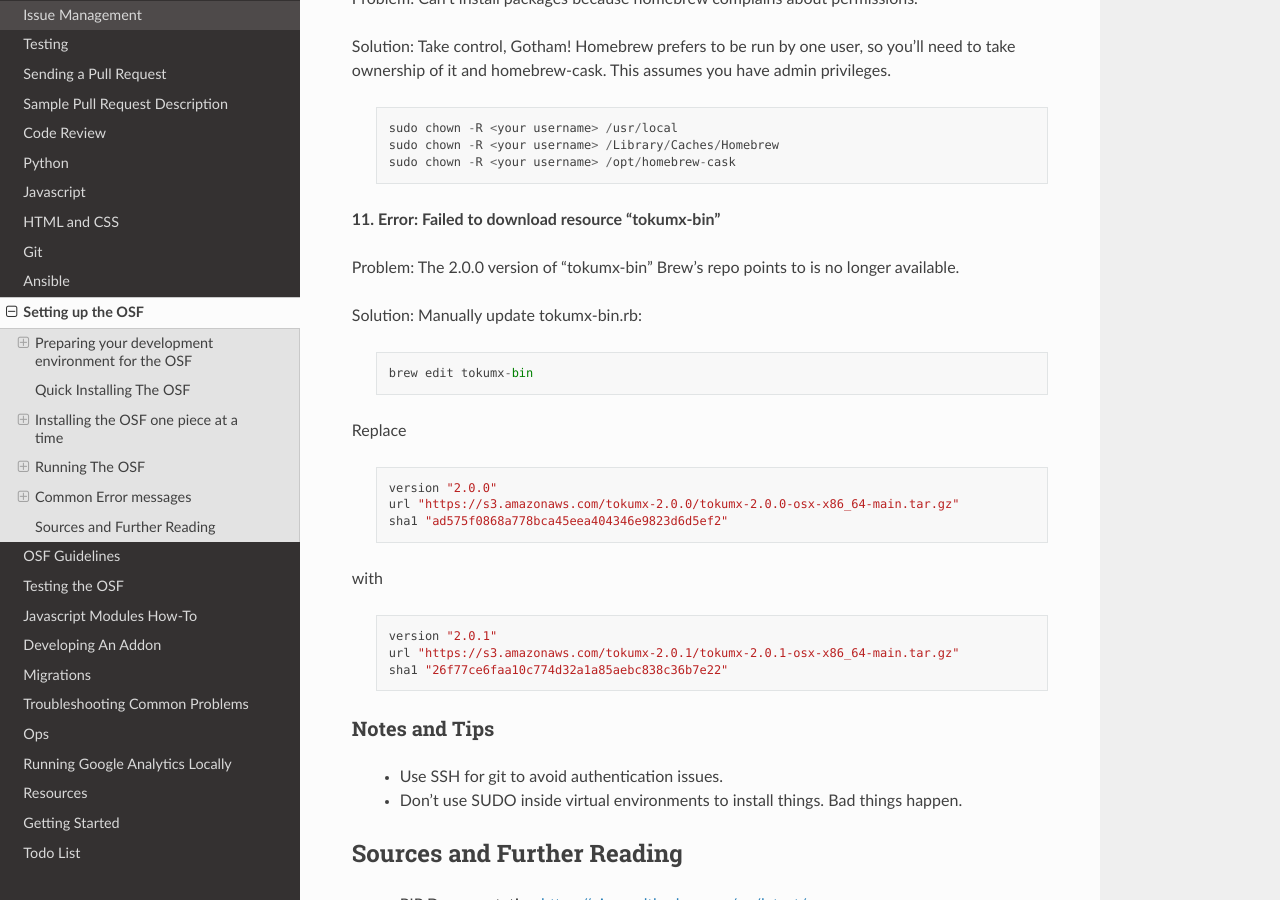
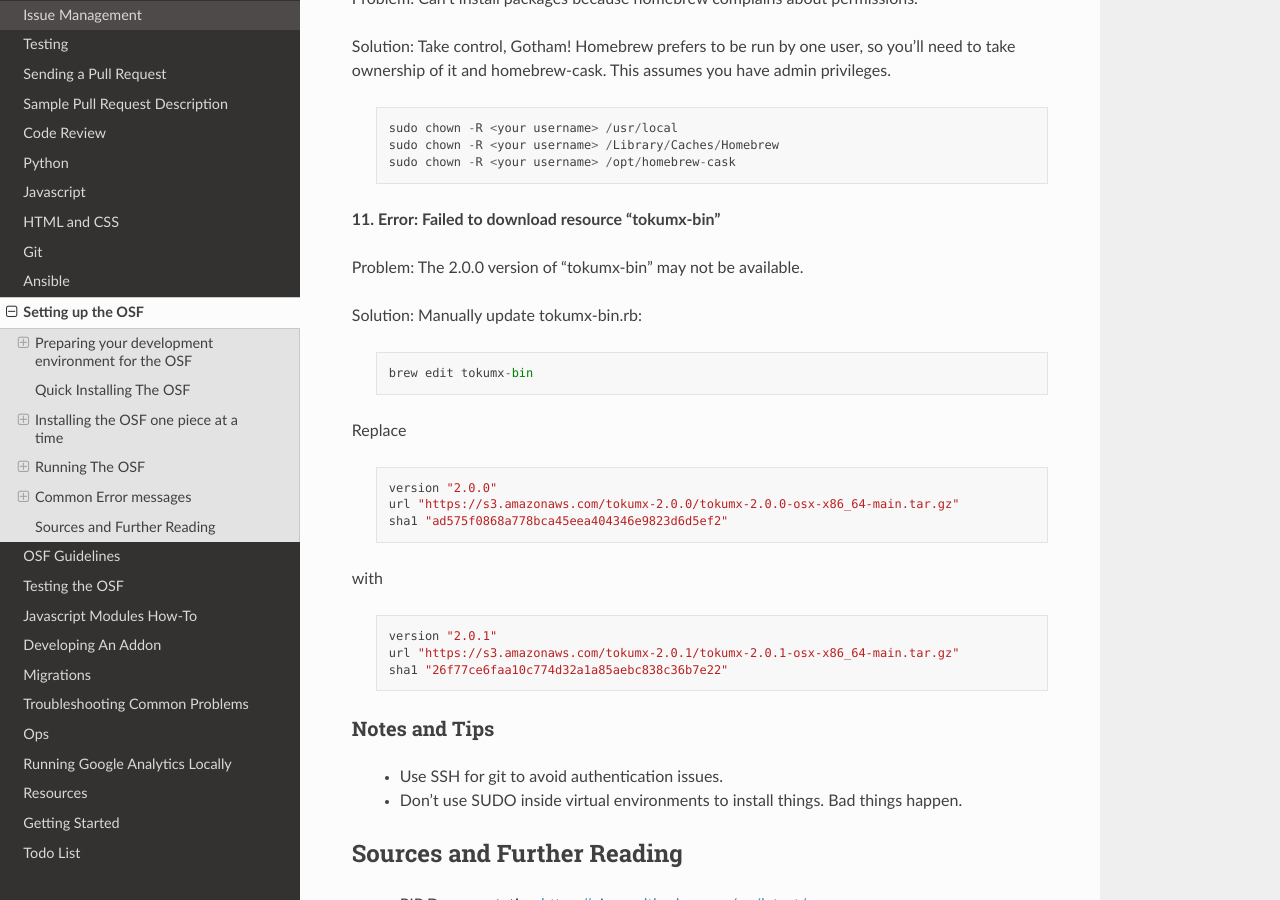
Before and after one commit to CenterForOpenScience/COSDev, a Sphinx documentation site: the page built from docs/osf/setup.rst, in a window 1280 px wide and 900 px high, scrolled down 11286 px. Built offline with Sphinx 7.4.7 and the Read the Docs theme 2.0.0, drawn with Linux system fonts in a browser that asks for light colours.

Commit message:
Update the problem description for Error 11

```diff
--- a/docs/osf/setup.rst
+++ b/docs/osf/setup.rst
@@ -509,7 +509,7 @@ Solution: Take control, Gotham! Homebrew prefers to be run by one user, so you'l
 
 **11. Error: Failed to download resource "tokumx-bin"**
 
-Problem: The 2.0.0 version of "tokumx-bin" Brew's repo points to is no longer available.
+Problem: The 2.0.0 version of "tokumx-bin" may not be available.
 
 Solution: Manually update tokumx-bin.rb:
 
```
